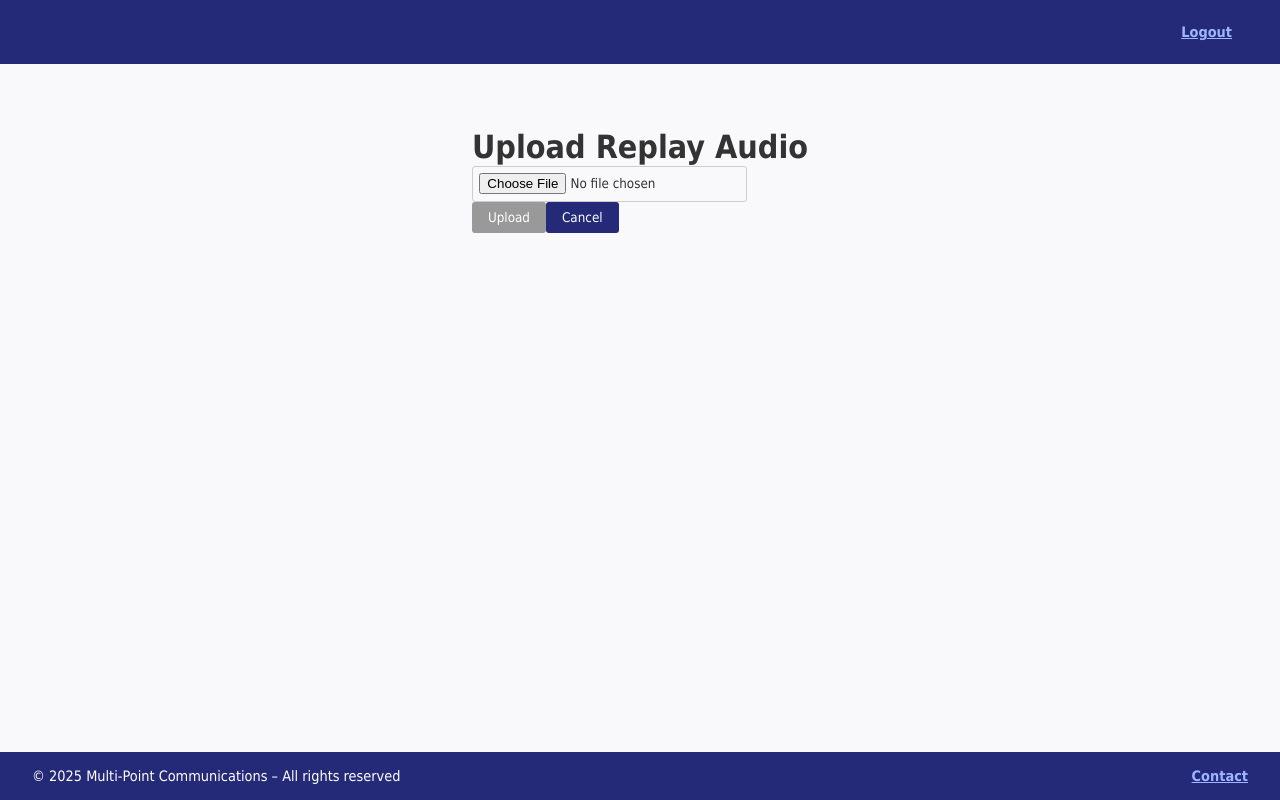
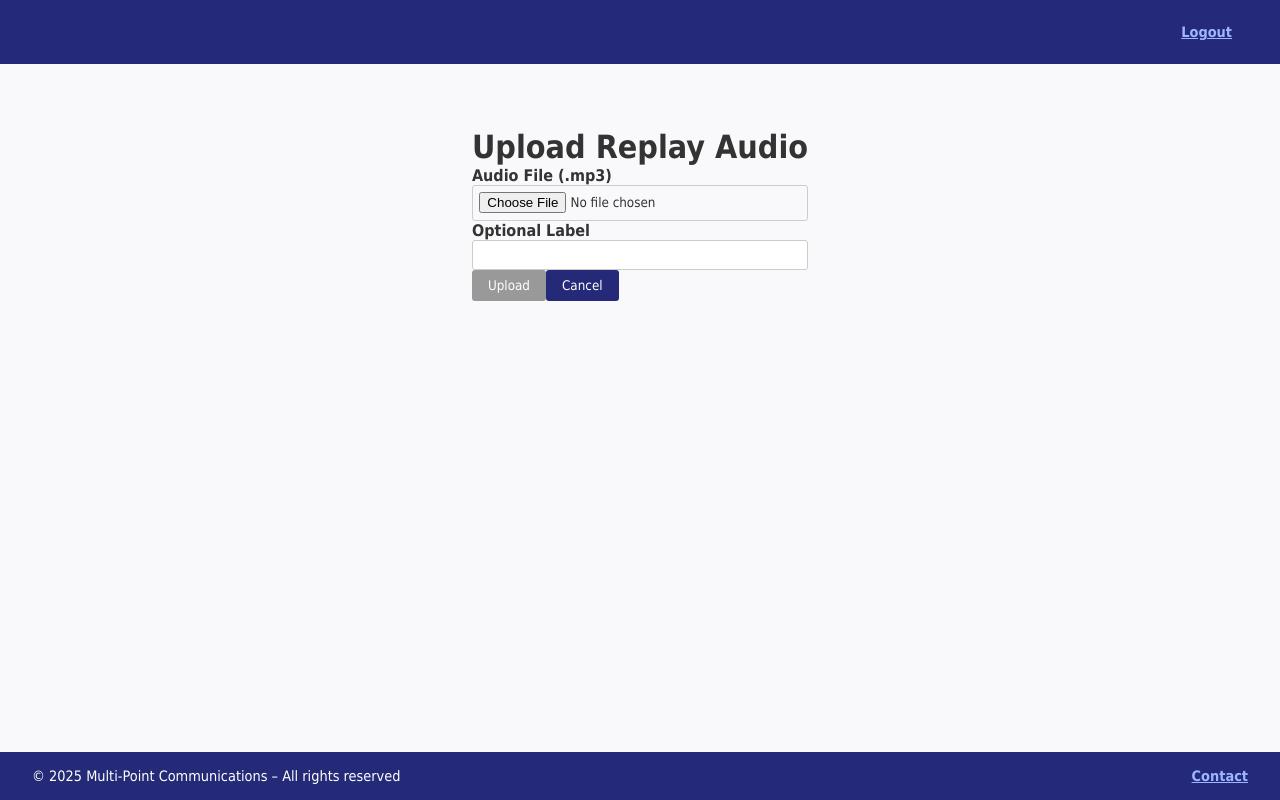
Before and after one commit to MPC-IT/twilio-replay, a Next.js app: page /replays/1/upload in a window 1280 px wide. Built offline with nearby package versions, Linux system fonts and the light colour scheme; no server answers; sample sign-in values are in the browser's storage.

Commit message:
updated upload-replay logic

```diff
--- a/pages/replays/[replayId]/upload.tsx
+++ b/pages/replays/[replayId]/upload.tsx
@@ -1,3 +1,4 @@
+// pages/replays/[replayId]/upload.tsx
 import { useRouter } from 'next/router';
 import { useState, FormEvent } from 'react';
 import RequireAuth from '@/components/RequireAuth';
@@ -8,6 +9,7 @@ function UploadPage() {
   const { replayId } = router.query;
 
   const [file, setFile] = useState<File | null>(null);
+  const [label, setLabel] = useState('');
   const [status, setStatus] = useState<string | null>(null);
   const [uploading, setUploading] = useState(false);
 
@@ -22,22 +24,27 @@ function UploadPage() {
     if (!file || !replayId) return;
 
     const formData = new FormData();
-    formData.append('audio', file);
+    formData.append('file', file);
+    formData.append('replayId', replayId.toString());
+    if (label) formData.append('label', label);
 
     setUploading(true);
     setStatus(null);
 
     try {
-      const res = await fetch(`/api/replays/${replayId}/upload-replay`, {
+      const res = await fetch(`/api/upload-replay`, {
         method: 'POST',
         body: formData,
       });
 
-      if (!res.ok) throw new Error('Upload failed');
-      setStatus('Upload successful!');
+      const json = await res.json();
+      if (!res.ok) throw new Error(json.error || 'Upload failed');
+      setStatus(`✅ Upload successful: ${json.url}`);
       setFile(null);
-    } catch (err) {
-      setStatus('Upload failed. Please try again.');
+      setLabel('');
+    } catch (err: any) {
+      console.error(err);
+      setStatus(err.message || 'Upload failed. Please try again.');
     } finally {
       setUploading(false);
     }
@@ -46,23 +53,22 @@ function UploadPage() {
   return (
     <div className={styles.container}>
       <h1>Upload Replay Audio</h1>
-      <form onSubmit={handleSubmit} className={styles.form}>
-        <input
-          type="file"
-          accept="audio/*"
-          onChange={handleFileChange}
-          disabled={uploading}
-        />
-        {file && <p>Selected: {file.name}</p>}
+      <form onSubmit={handleSubmit} className={styles.form} encType="multipart/form-data">
+        <label>
+          Audio File (.mp3)
+          <input type="file" accept="audio/mpeg" onChange={handleFileChange} disabled={uploading} />
+        </label>
+
+        <label>
+          Optional Label
+          <input type="text" value={label} onChange={(e) => setLabel(e.target.value)} disabled={uploading} />
+        </label>
 
         <div className={styles.buttons}>
           <button type="submit" disabled={!file || uploading}>
             {uploading ? 'Uploading...' : 'Upload'}
           </button>
-          <button
-            type="button"
-            onClick={() => router.push(`/replays/${replayId}`)}
-          >
+          <button type="button" onClick={() => router.push(`/replays/${replayId}`)}>
             Cancel
           </button>
         </div>
```
